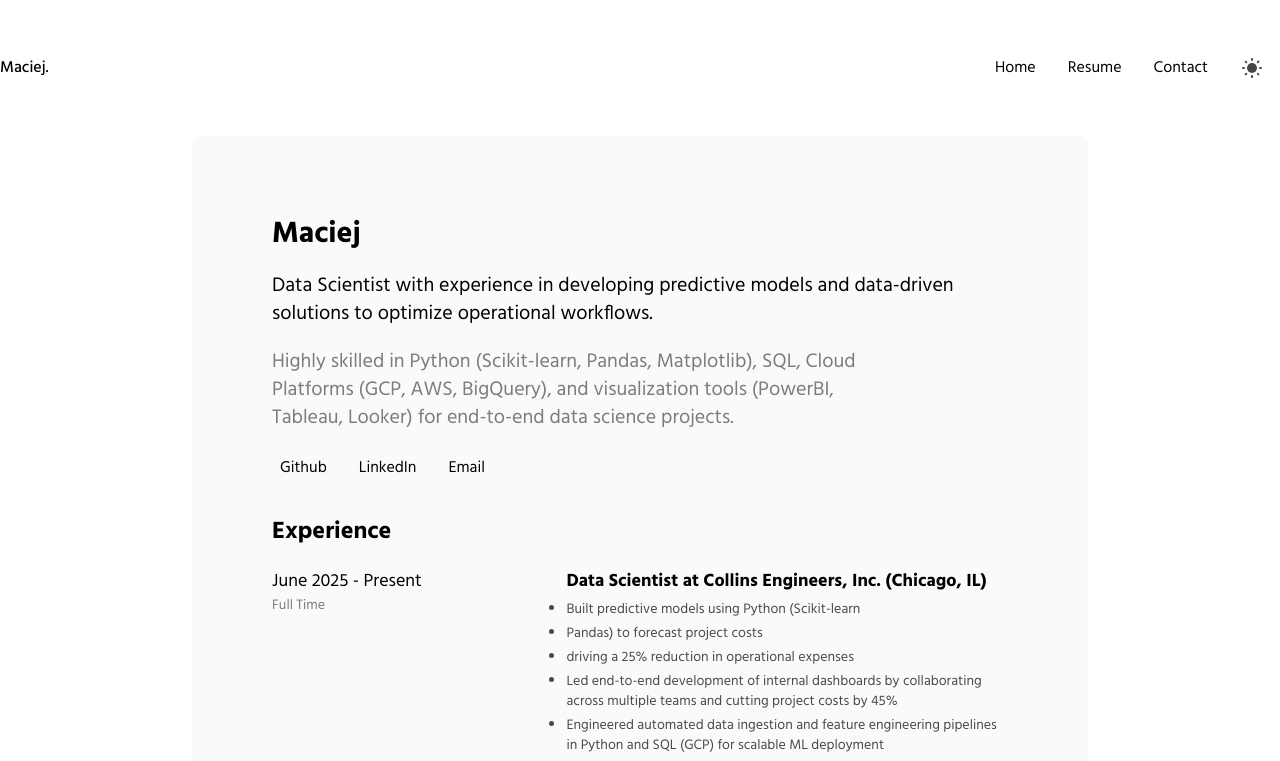
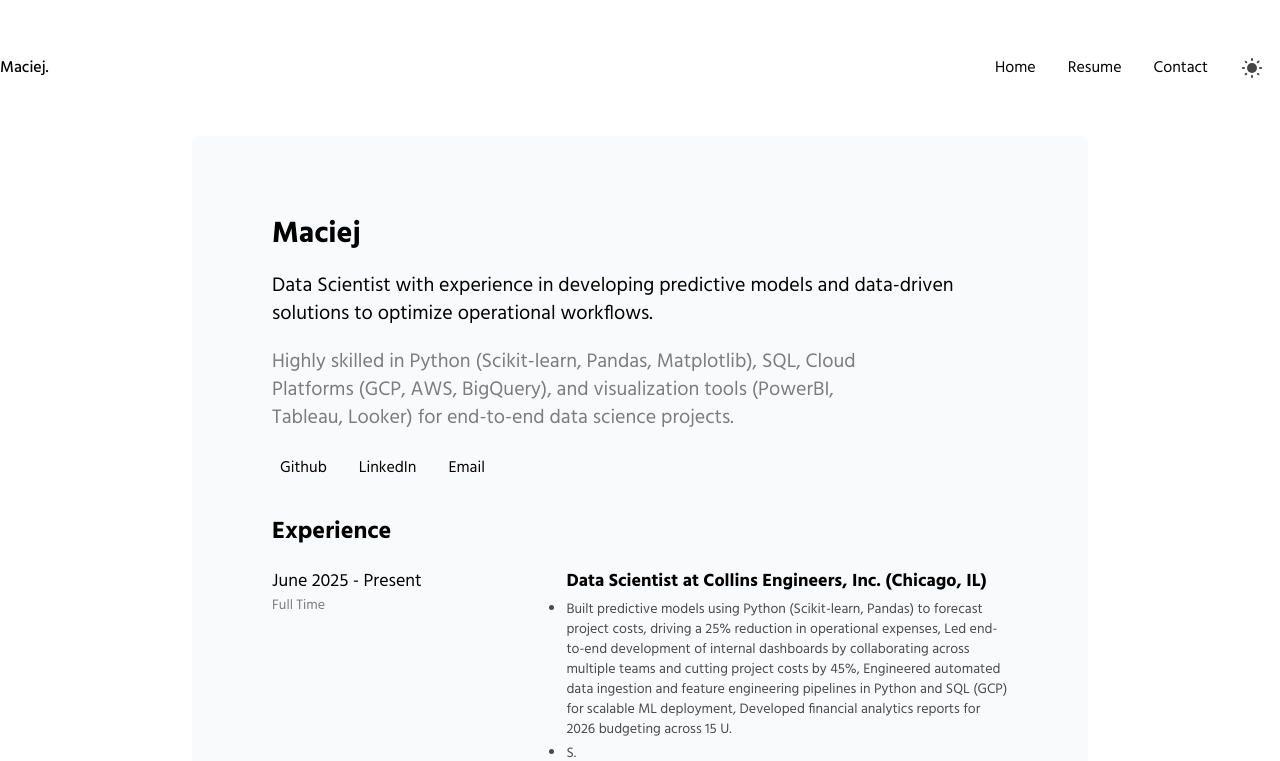
Before and after one commit to maciek02kz/Personal-Portfolio, a Next.js app: page /resume in a window 1280 px wide. Shown: the top 761 px of the page. Built offline with nearby package versions, Linux system fonts and the light colour scheme.

Commit message:
fix(resume): render one bullet per sentence in ProjectResume

```diff
--- a/components/ProjectResume/index.js
+++ b/components/ProjectResume/index.js
@@ -1,7 +1,12 @@
 import React from "react";
 
 const ProjectResume = ({ dates, type, position, bullets }) => {
-  const [bulletsLocal, setBulletsLocal] = React.useState(bullets.split(","));
+  const bulletsLocal = React.useMemo(() => {
+    if (!bullets || typeof bullets !== "string") return [];
+    // Split into sentences (keep punctuation) and trim
+    const matches = bullets.match(/[^.?!]+[.?!]*/g) || [];
+    return matches.map((s) => s.trim()).filter(Boolean);
+  }, [bullets]);
 
   return (
     <div className="mt-5 w-full flex mob:flex-col desktop:flex-row justify-between">
```
